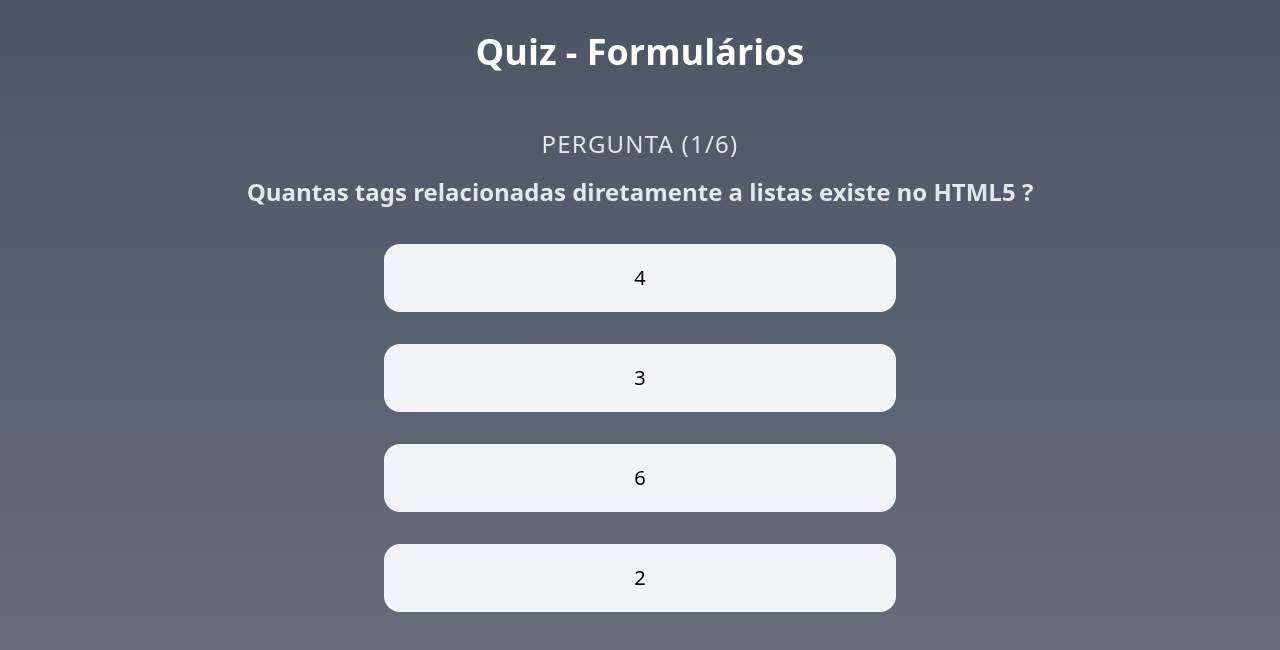
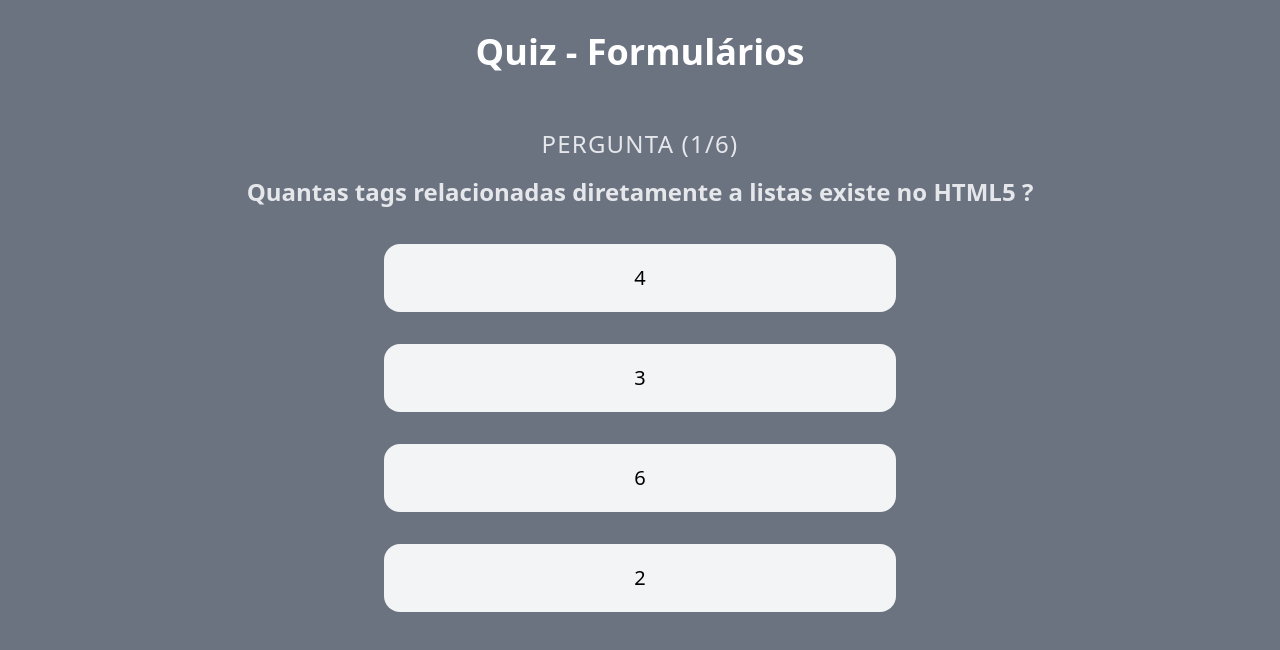
Before and after one commit to YuriPerro/Yuri_Lucas, a React (Vite) app in the folder app/: page /quiz/1 in a window 1280 px wide. Shown: the top 650 px of the page. Built offline with nearby package versions, Linux system fonts and the light colour scheme.

Commit message:
Fix opacidade de algumas cores do quiz

```diff
--- a/app/src/pages/Home.jsx
+++ b/app/src/pages/Home.jsx
@@ -10,8 +10,9 @@ function Home() {
   const [, setLocation] = useLocation();
 
   return (
-    <div className="min-h-screen flex flex-col justify-center
-    p-8 bg-gradient-to-b from-purple-600 to-purple-400">
+    <div
+      className="min-h-screen flex flex-col justify-center
+      p-8 bg-gradient-to-b from-purple-600 to-purple-400">
       <header className="flex justify-between mb-14">
         <h1 className="text-4xl font-bold">Quizzer</h1>
 
--- a/app/src/pages/Quiz.jsx
+++ b/app/src/pages/Quiz.jsx
@@ -54,12 +54,14 @@ function Quiz(props) {
 
   const backgroundFeedback = useMemo(() => {
     if (!showAnswer) return "to-gray-500";
-    return selectedOptionStatus ? "to-green-500" : "to-red-600";
+    return selectedOptionStatus ? "to-green-500" : "to-red-500";
   }, [showAnswer, selectedOptionStatus]);
 
   return (
     <div
-      className={`min-h-screen w-full transition-all flex flex-col items-center p-8 bg-gradient-to-b from-gray-600 ${backgroundFeedback}`}>
+      className={`min-h-screen w-full
+      transition-all flex flex-col items-center
+      p-8 bg-gradient-to-b from-gray-500 ${backgroundFeedback}`}>
       <header className="flex justify-between mb-14">
         <h1 className="text-4xl font-bold">Quiz - {quiz.title}</h1>
       </header>
```
